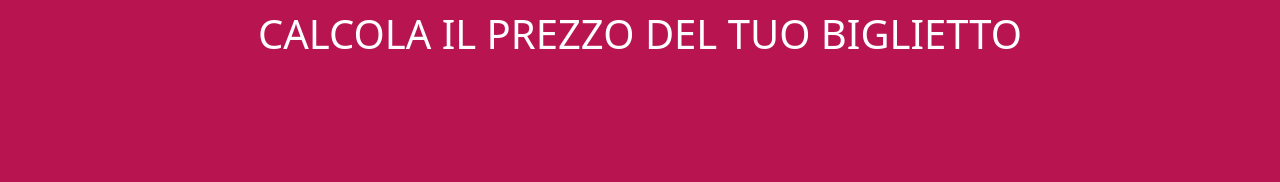
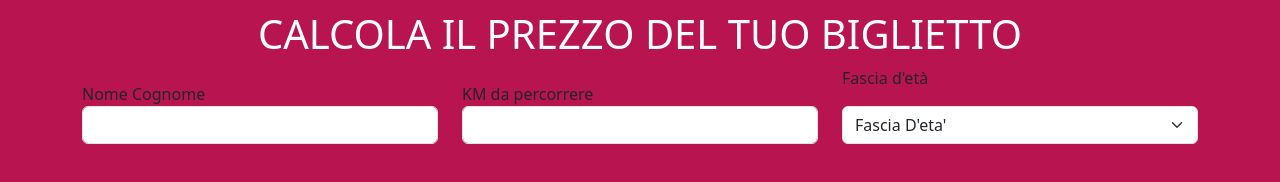
Before and after one commit to AgostaSalvatore/js-biglietto-treno-form, a plain HTML site: page index.html in a window 1280 px wide. Drawn offline with nearby package versions, Linux system fonts and the light colour scheme.

Commit message:
[UPD]Enhance form structure and add input fields for ticket calculation

```diff
--- a/index.html
+++ b/index.html
@@ -8,11 +8,28 @@
     <title>Js Biglietto Treno</title>
 </head>
 <body>
-    <h1>CALCOLA IL PREZZO DEL TUO BIGLIETTO</h1>
+    <h1> CALCOLA IL PREZZO DEL TUO BIGLIETTO</h1>
     <div class="container">
         <div class="col-12">
-            <form action="">
-
+            <form action = "">
+                <div class="row">
+                    <div class="col-4 mt-3">
+                            <label for="eta">Nome Cognome</label>
+                            <input type="number" id="eta" class="form-control">
+                    </div>
+                    <div class="col-4 mt-3">
+                            <label for="eta">KM da percorrere</label>
+                            <input type="number" id="eta" class="form-control">
+                    </div>
+                    <div class="col-4">
+                        <p>Fascia d'età</p>
+                        <select class="form-select " aria-label="Default select example">
+                            <option selected>Fascia D'eta'</option>
+                            <option value="1">Minorenne</option>
+                            <option value="2">Maggiorenne</option>
+                            <option value="3">Over 65</option>
+                        </select>
+                    </div>
             </form>
         </div>
     </div>
```
